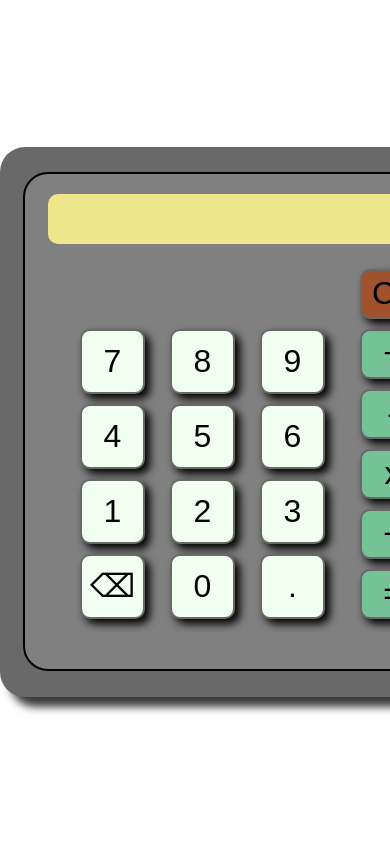
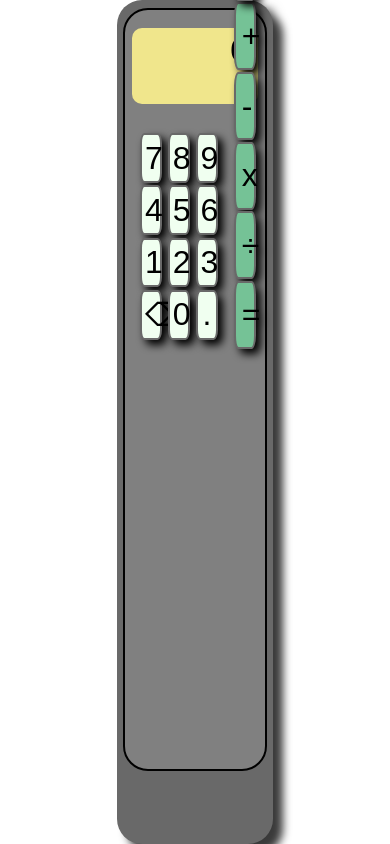
Before and after one commit to CelticJasen/calculator, a plain HTML site: page index.html in a window 390 px wide. Drawn offline with Linux system fonts and the light colour scheme.

Commit message:
Made it a little more mobile friendly I think

```diff
--- a/styles.css
+++ b/styles.css
@@ -5,8 +5,8 @@
     bottom: 0;
     right: 0;
     margin: auto;
-    width: 500px;
-    height: 550px;
+    width: 40%;
+    height: auto;
     background-color: dimgray;
     border-radius: 25px;
     filter: drop-shadow(10px 10px 4px rgb(58, 58, 58));
@@ -14,7 +14,7 @@
 
 #calculatorContainer {
     position: relative;
-    margin: 25px auto;
+    margin: 5% auto;
     height: 90%;
     width:90%;
     background-color: gray;
@@ -24,8 +24,8 @@
 
 #displayContainer {
     position: relative;
-    margin: 10px auto;
-    top: 10px;
+    margin: 2% auto;
+    top: 2%;
     height: 10%;
     width: 90%;
     border-radius: 10px;
@@ -33,8 +33,8 @@
 }
 
 #displayContent {
-    padding: 5px;
-    margin-right: 20px;
+    padding: 3%;
+    margin-right: 5%;
     text-align: right;
     font-size: xx-large;
     font-family: sans-serif;
@@ -55,12 +55,13 @@
 
 #numberButtons {
     display: grid;
-    grid-template-columns: auto auto auto;
-    grid-template-rows: auto auto;
-    padding: 15px;
-    margin-left: 35px;
-    margin-top: 75px;
+    grid-template-columns: 33% 33% 33%;
+    grid-template-rows: auto auto auto;
+    padding: 5%;
+    margin-left: 4%;
+    margin-top: 25%;
     width: 60%;
+    height: auto;
 }
 
 #operationButtons {
@@ -69,20 +70,21 @@
     flex-direction: column;
     grid-template-columns: auto;
     grid-template-rows: auto;
-    margin-left: 325px;
-    top: -380px;
-    padding: 5px;
-    width: 50px;
-    height: 360px;
+    margin-left: 75%;
+    bottom: 55%;
+    padding: 2%;
+    width: 13%;
+    height: 55%;
 }
 
 .button {
     position: relative;
-    margin: 5px;
-    width: 65px;
-    height: 65px;
+    padding: 10%;
+    margin: 10%;
+    width: 80%;
+    height: 95%;
     font-size: xx-large;
-    border-radius: 10px;
+    border-radius: 20%;
     border: 2px solid dimgray;
     background-color: honeydew;
     filter: drop-shadow(5px 5px 4px black);
@@ -90,33 +92,33 @@
 
 .button:hover {
     position: relative;
-    margin: 5px;
-    width: 65px;
-    height: 65px;
+    margin: 5%;
+    width: 80%;
+    height: 90%;
     font-size: xx-large;
-    border-radius: 10px;
+    border-radius: 20%;
     border: 2px solid dimgray;
     background-color: goldenrod;
 }
 
 .button:active {
     position: relative;
-    margin: 5px;
-    width: 65px;
-    height: 65px;
+    margin: 5%;
+    width: 80%;
+    height: 90%;
     font-size: xx-large;
-    border-radius: 10px;
+    border-radius: 20%;
     border: 2px solid dimgray;
     background-color: seagreen;
 }
 
 .operation {
     position: relative;
-    margin: 5px;
-    width: 65px;
-    height: 65px;
+    margin: 5%;
+    width: 120%;
+    height: 100%;
     font-size: xx-large;
-    border-radius: 10px;
+    border-radius: 20%;
     border: 2px solid dimgray;
     background-color: rgb(117, 194, 150);
     filter: drop-shadow(5px 5px 4px black);
@@ -124,22 +126,22 @@
 
 .operation:hover {
     position: relative;
-    margin: 5px;
-    width: 65px;
-    height: 65px;
+    margin: 5%;
+    width: 120%;
+    height: 100%;
     font-size: xx-large;
-    border-radius: 10px;
+    border-radius: 20%;
     border: 2px solid dimgray;
     background-color: goldenrod;
 }
 
 .operation:active {
     position: relative;
-    margin: 5px;
-    width: 65px;
-    height: 65px;
+    margin: 5%;
+    width: 120%;
+    height: 100%;
     font-size: xx-large;
-    border-radius: 10px;
+    border-radius: 20%;
     border: 2px solid dimgray;
     background-color: honeydew;
 }
```
